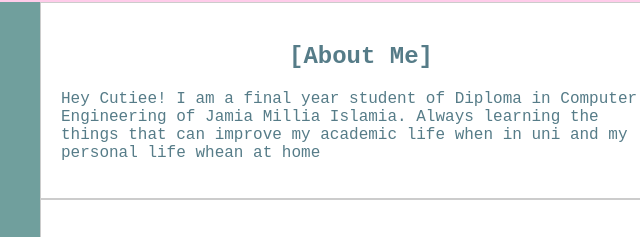
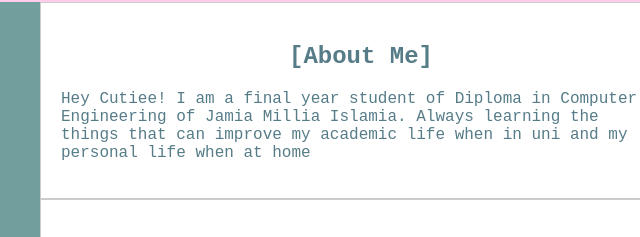
Before and after one commit to shoaib027/portfolio, a plain HTML site: page index.html in a window 1280 px wide. Shown: the part 139-376 px from the top of the page, 279-919 px from the left. Drawn offline with Linux system fonts and the light colour scheme.

Commit message:
Update index.html

```diff
--- a/index.html
+++ b/index.html
@@ -20,7 +20,7 @@
     <section id="about">
         <h2>&lbrack;About Me&rbrack;</h2>
         <p>Hey Cutiee! I am a final year student of Diploma in Computer Engineering of Jamia Millia Islamia. Always learning the
-            things that can improve my academic life when in uni and my personal life whean at home
+            things that can improve my academic life when in uni and my personal life when at home
         </p>
     </section>
     <section id="portfolio">
```
